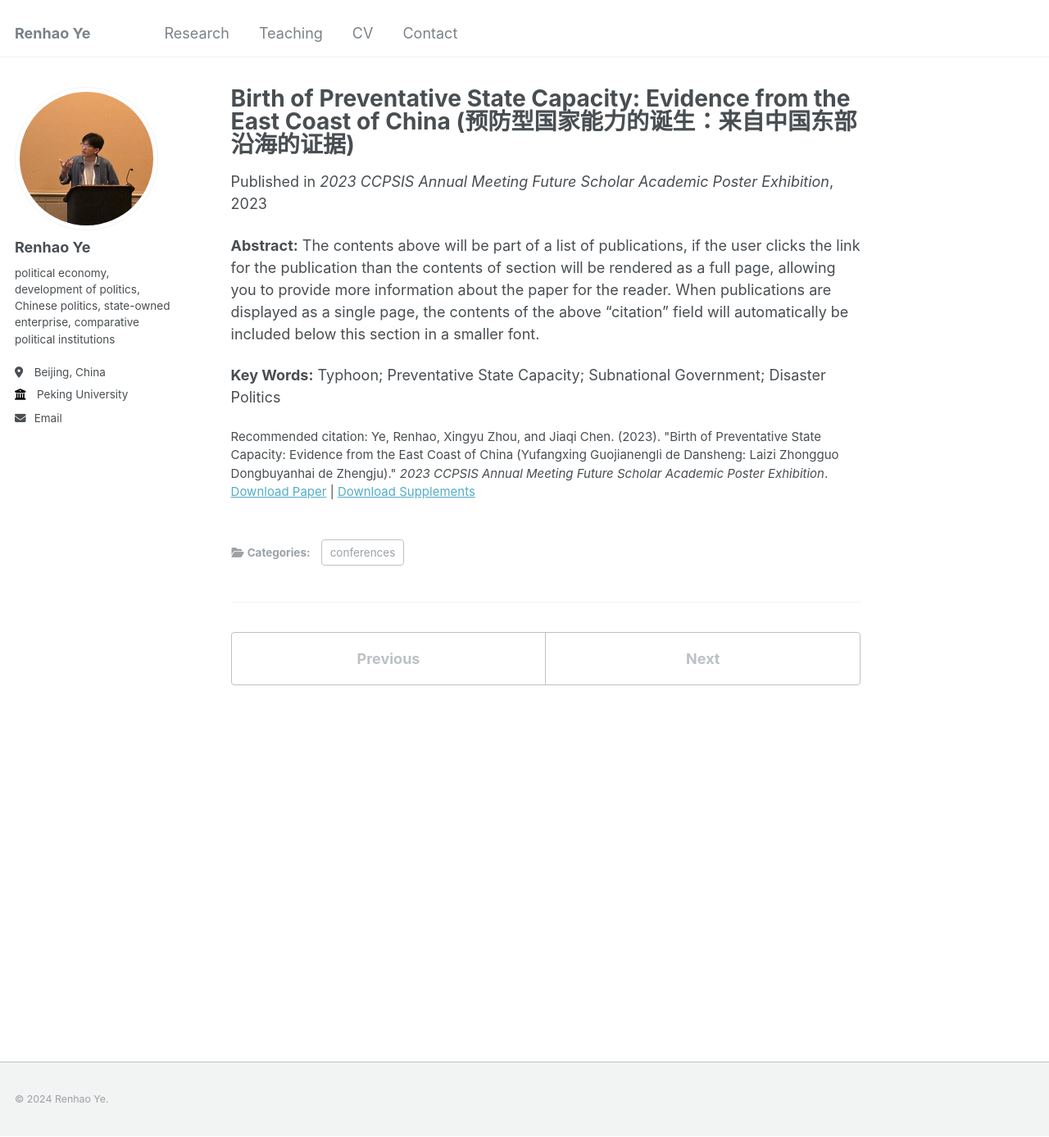
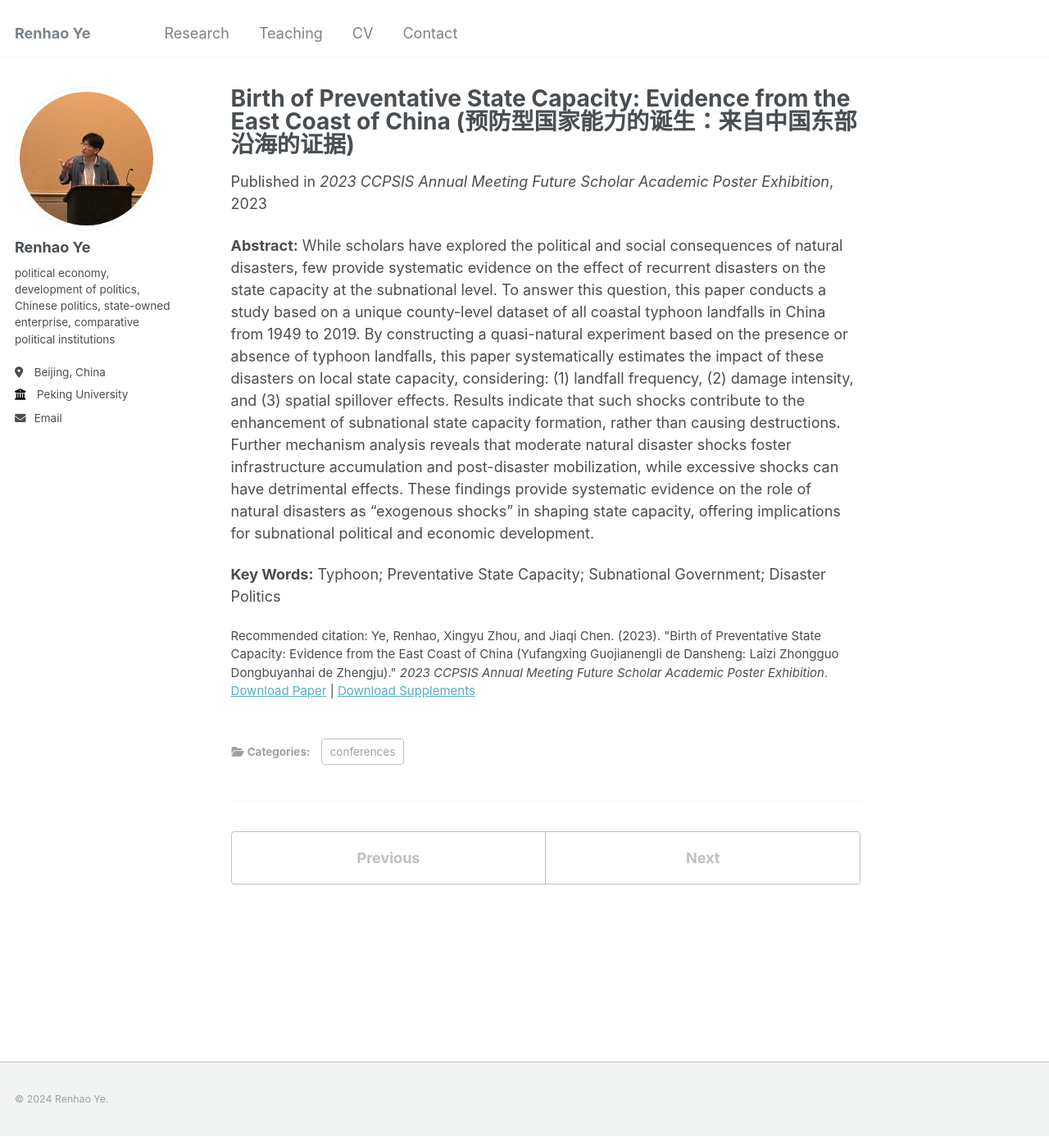
Before and after one commit to thenhow-ye/thenhow-ye.github.io, a Jekyll site: the page built from _publications/2023-06-01-typhoon.md, in a window 1280 px wide and 1387 px high. Shown: the whole window at 82% size. Built offline with Jekyll 4.4.1, drawn with Linux system fonts in a browser that asks for light colours.

Commit message:
Update 2023-06-01-typhoon.md

```diff
--- a/_publications/2023-06-01-typhoon.md
+++ b/_publications/2023-06-01-typhoon.md
@@ -3,7 +3,7 @@ title: "Birth of Preventative State Capacity: Evidence from the East Coast of Ch
 collection: publications
 category: conferences
 permalink: /publication/2023-06-01-typhoon
-excerpt: 'ABC'
+excerpt: 'Based on a county-level dataset of all coastal typhoon landfalls and surrounding areas in China between 1949 and 2019, this paper constructs a quasi-natural experiment, estimating the political implications of these disasters at subnational level.'
 date: 2023-06-01
 venue: '2023 CCPSIS Annual Meeting Future Scholar Academic Poster Exhibition'
 slidesurl: 'http://thenhow-ye.github.io/files/slides2.pdf'
@@ -11,6 +11,6 @@ paperurl: 'http://academicpages.github.io/files/paper3.pdf'
 citation: 'Ye, Renhao, Xingyu Zhou, and Jiaqi Chen. (2023). &quot;Birth of Preventative State Capacity: Evidence from the East Coast of China (Yufangxing Guojianengli de Dansheng: Laizi Zhongguo Dongbuyanhai de Zhengju).&quot; <i>2023 CCPSIS Annual Meeting Future Scholar Academic Poster Exhibition</i>.'
 ---
 
-**Abstract:** The contents above will be part of a list of publications, if the user clicks the link for the publication than the contents of section will be rendered as a full page, allowing you to provide more information about the paper for the reader. When publications are displayed as a single page, the contents of the above "citation" field will automatically be included below this section in a smaller font.
+**Abstract:** While scholars have explored the political and social consequences of natural disasters, few provide systematic evidence on the effect of recurrent disasters on the state capacity at the subnational level. To answer this question, this paper conducts a study based on a unique county-level dataset of all coastal typhoon landfalls in China from 1949 to 2019. By constructing a quasi-natural experiment based on the presence or absence of typhoon landfalls, this paper systematically estimates the impact of these disasters on local state capacity, considering: (1) landfall frequency, (2) damage intensity, and (3) spatial spillover effects. Results indicate that such shocks contribute to the enhancement of subnational state capacity formation, rather than causing destructions. Further mechanism analysis reveals that moderate natural disaster shocks foster infrastructure accumulation and post-disaster mobilization, while excessive shocks can have detrimental effects. These findings provide systematic evidence on the role of natural disasters as “exogenous shocks” in shaping state capacity, offering implications for subnational political and economic development.
 
 **Key Words:** Typhoon; Preventative State Capacity; Subnational Government; Disaster Politics
```
